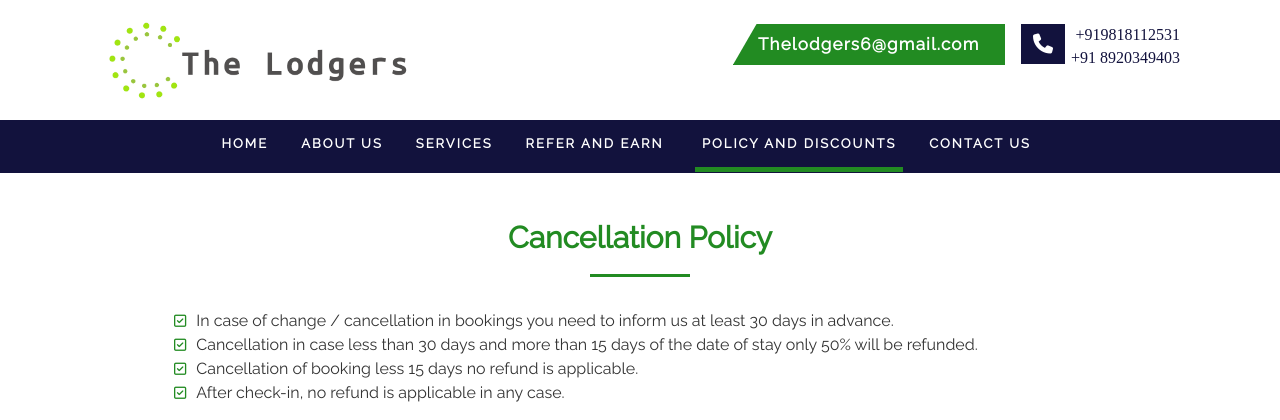
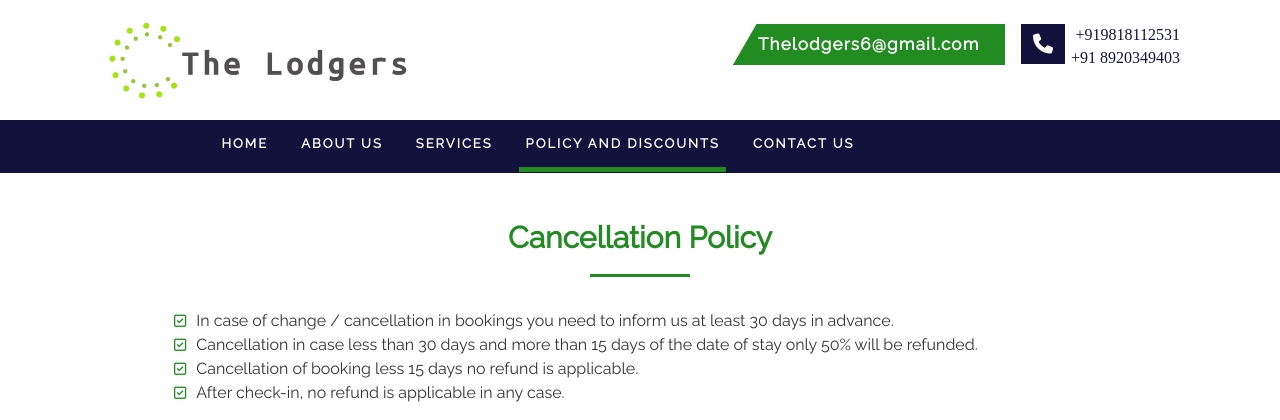
Before and after one commit to AchintyaX/logders-, a Django app: page /refer_earn in a window 1280 px wide. Shown: the top 420 px of the page. Run offline with Django 3.2, Linux system fonts and the light colour scheme; some libraries are stand-ins or nearby versions; some web fonts are replaced.

Commit message:
refer and earn removed

```diff
--- a/myapp/templates/myapp/about.html
+++ b/myapp/templates/myapp/about.html
@@ -88,10 +88,7 @@
                             <a data-hover="Services " href="{% url 'services' %}" onClick="hideNav()">Services </a>
 
                          </li>
-                         <li class="smoth-scroll">
-                             <a data-hover="Service" href="{% url 'refer_earn' %}" onClick="hideNav()">Refer and Earn&nbsp;</a>
 
-                          </li>
                           <li class="smoth-scroll">
 
                             <a data-hover="Privacy Policy" href="{% url 'policy' %}" onClick="hideNav()">Policy and Discounts </a>
--- a/myapp/templates/myapp/contact.html
+++ b/myapp/templates/myapp/contact.html
@@ -88,10 +88,7 @@
                                <a data-hover="Services " href="{% url 'services' %}" onClick="hideNav()">Services </a>
 
                             </li>
-							<li class="smoth-scroll">
-                                <a data-hover="Service" href="{% url 'refer_earn' %}" onClick="hideNav()">Refer and Earn&nbsp;</a>
 
-							 </li>
 							 <li class="smoth-scroll">
 
                                <a data-hover="Privacy Policy" href="{% url 'policy' %}" onClick="hideNav()">Policy and Discounts </a>
@@ -267,7 +264,6 @@
 								<li><a href="index.php">Home</a></li>
 								<li><a href="about.php">About US</a> </li>
 								<li> <a href="services.php">Services</a>  </li>
-								<li><a href="refund.php">Refer and Earn</a>  </li>
 								<li><a href="policy.php">Policy and Discounts </a>  </li>
 								<li> <a href="contact.php">Contact</a></li>
 								</ul>
--- a/myapp/templates/myapp/home.html
+++ b/myapp/templates/myapp/home.html
@@ -87,10 +87,7 @@
                             <a data-hover="Services " href="{% url 'services' %}" onClick="hideNav()">Services </a>
 
                          </li>
-                         <li class="smoth-scroll">
-                             <a data-hover="Service" href="{% url 'refer_earn' %}" onClick="hideNav()">Refer and Earn&nbsp;</a>
 
-                          </li>
                           <li class="smoth-scroll">
 
                             <a data-hover="Privacy Policy" href="{% url 'policy' %}" onClick="hideNav()">Policy and Discounts </a>
@@ -437,7 +434,6 @@
 								<li><a href="index.php">Home</a></li>
 								<li><a href="about.php">About US</a> </li>
 								<li> <a href="services.php">Services</a>  </li>
-								<li><a href="refund.php">Refer and Earn</a>  </li>
 								<li><a href="policy.php">Policy and Discounts </a>  </li>
 								<li> <a href="contact.php">Contact</a></li>
 								</ul>
--- a/myapp/templates/myapp/policy.html
+++ b/myapp/templates/myapp/policy.html
@@ -87,10 +87,7 @@
                             <a data-hover="Services " href="{% url 'services' %}" onClick="hideNav()">Services </a>
 
                          </li>
-                         <li class="smoth-scroll">
-                             <a data-hover="Service" href="{% url 'refer_earn' %}" onClick="hideNav()">Refer and Earn&nbsp;</a>
 
-                          </li>
                           <li class="smoth-scroll">
 
                             <a data-hover="Privacy Policy" href="{% url 'policy' %}" onClick="hideNav()">Policy and Discounts </a>
--- a/myapp/templates/myapp/refer_earn.html
+++ b/myapp/templates/myapp/refer_earn.html
@@ -87,10 +87,7 @@
                                <a data-hover="Services " href="{% url 'services' %}" onClick="hideNav()">Services </a>
 
                             </li>
-							<li class="smoth-scroll">
-                                <a data-hover="Service" href="{% url 'refer_earn' %}" onClick="hideNav()">Refer and Earn&nbsp;</a>
 
-							 </li>
 							 <li class="smoth-scroll active">
 
                                  <a data-hover="Privacy Policy" href="{% url 'policy' %}" onClick="hideNav()">Policy and Discounts</a>
--- a/myapp/templates/myapp/services.html
+++ b/myapp/templates/myapp/services.html
@@ -95,10 +95,7 @@
                                 <a data-hover="Services " href="{% url 'services' %}" onClick="hideNav()">Services </a>
 
                              </li>
-                             <li class="smoth-scroll">
-                                 <a data-hover="Service" href="{% url 'refer_earn' %}" onClick="hideNav()">Refer and Earn&nbsp;</a>
 
-                              </li>
                               <li class="smoth-scroll">
 
                                 <a data-hover="Privacy Policy" href="{% url 'policy' %}" onClick="hideNav()">Policy and Discounts </a>
```
